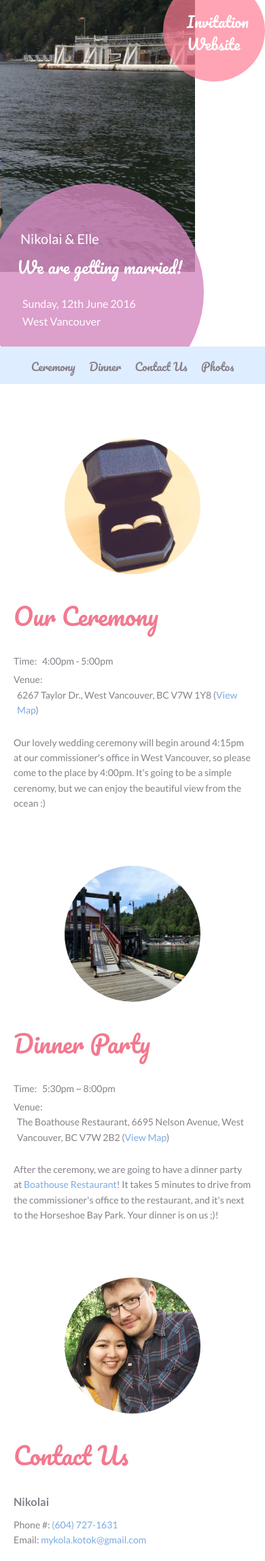
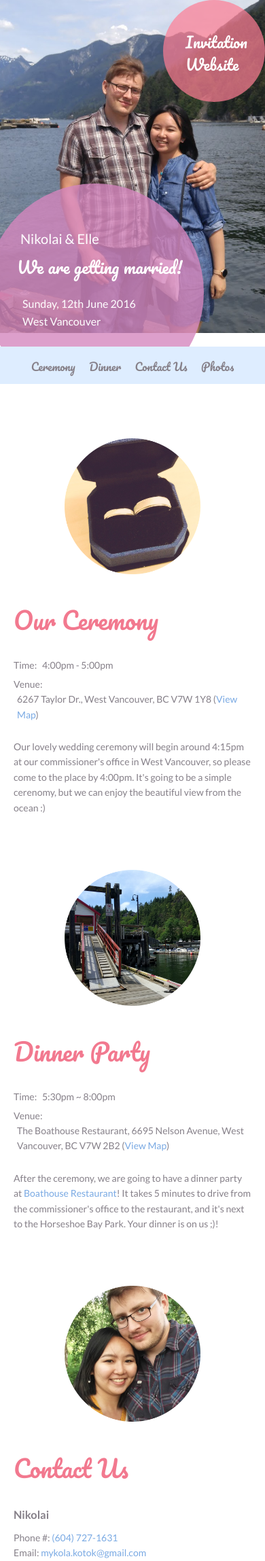
Before and after one commit to lennakz/Wedding, a PHP site: page / in a window 390 px wide. Shown: the top 2297 px of the page at 68% size. Run offline with PHP 8.4, Linux system fonts and the light colour scheme; some libraries are stand-ins or nearby versions.

Commit message:
fix bugs

```diff
--- a/home.html
+++ b/home.html
@@ -44,7 +44,9 @@
   <main>
     <section id="our-ceremony" class="our-ceremony">
       <div class="container cf">
-        <div class="section-photo left"></div>
+        <div class="section-photo left">
+          <img src="/images/main-ceremony.png" alt="">
+        </div>
         <div class="text-block-left">
           <h2>Our Ceremony</h1>
           <dl>
@@ -64,7 +66,9 @@
 
     <section id="dinner-party" class="dinner-party">
       <div class="container cf">
-        <div class="section-photo right"></div>
+        <div class="section-photo right">
+          <img src="/images/main-dinner.png" alt="">
+        </div>
         <div class="text-block-right">
           <h2>Dinner Party</h1>
           <dl>
@@ -84,7 +88,9 @@
 
     <section id="contact-us" class="contact-us">
       <div class="container cf">
-        <div class="section-photo left"></div>
+        <div class="section-photo left">
+          <img src="/images/main-contactus.png" alt="">
+        </div>
         <div class="text-block-left">
           <div class="contact-information">
             <h2>Contact Us</h1>
--- a/stylesheets/wedding_styles.css
+++ b/stylesheets/wedding_styles.css
@@ -97,10 +97,12 @@
 }
 
 .section-photo {
+  text-align: center;
+}
+
+.section-photo img {
   width: 250px;
   height: 250px;
-  border-radius: 50%;
-  background-size: cover;
 }
 
 .section-photo.right {
@@ -217,28 +219,10 @@
 
 .navbar li a:hover {
   color: #79a9e3;
-}
-
-/*===== Our Ceremony =====*/
-
-.our-ceremony .section-photo {
-  background-image: url('images/our-ceremony.jpg');
-  background-position: 0 0;
-}
-
-/*===== Our Ceremony =====*/
-
-.dinner-party .section-photo {
-  background-image: url('images/dinner-party.jpg');
-  background-position: 0 0;
+  text-decoration: none;
 }
 
 /*===== Contact Us =====*/
-
-.contact-us .section-photo {
-  background-image: url('images/contact-us.jpg');
-  background-position: -120px 0;
-}
 
 .contact-info {
   float: left;
@@ -339,9 +323,8 @@
   }
   .header-messages {
     height: 550px;
-    background: url("images/header-background.jpg") no-repeat left -200px;
+    background: url("/images/header-background.jpg") no-repeat 0 14%;
     background-size: 120%;
-    background-attachment: fixed;
   }
   .navbar-fixed {
     position: fixed;
@@ -352,15 +335,14 @@
 
 /*===== For Desktop =====*/
 
-@media (min-width: 1025px) and (max-width: 1279px) {
+@media (min-width: 1024px) and (max-width: 1279px) {
  header {
    height: 550px;
  }
  .header-messages {
    height: 550px;
-   background: url("images/header-background.jpg") no-repeat 0 -200px;
-   background-size: 130%;
-   background-attachment: fixed;
+   background: url("/images/header-background.jpg") no-repeat 0 0;
+   background-size: 140%;
  }
  .navbar-fixed {
    position: fixed;
@@ -371,7 +353,7 @@
 
 /*===== For Tablet =====*/
 
-@media (min-width: 768px) and (max-width: 1024px) {
+@media (min-width: 768px) and (max-width: 1023px) {
   body {
     font-size: 14px;
   }
@@ -408,7 +390,7 @@
   .text-block-right {
     padding-right: 230px;
   }
-  .section-photo {
+  .section-photo img {
     width: 200px;
     height: 200px;
   }
@@ -417,9 +399,8 @@
 
   .header-messages {
     height: 450px;
-    background: url("images/header-background.jpg") no-repeat 0 -100px;
-    background-size: 130%;
-    background-attachment: fixed;
+    background: url("/images/header-background.jpg") no-repeat 0 40px;
+    background-size: 140%;
   }
   .header-messages-main {
     width: 420px;
@@ -559,17 +540,17 @@
   .text-block-right {
     padding-right: 0;
   }
-  .section-photo {
+  .section-photo img {
     width: 200px;
     height: 200px;
-    margin: 0 auto 30px;
+    margin-bottom: 30px;
   }
 
   /*===== Header =====*/
 
   .header-messages {
     height: 510px;
-    background: url("images/header-background.jpg") no-repeat -620px -110px;
+    background: url("/images/header-background.jpg") no-repeat 56% -20px;
     background-size: cover;
     background-attachment: fixed;
   }
@@ -600,7 +581,7 @@
 
   .header-messages-sub {
     position: absolute;
-    top: -30px;
+    top: 0;
     right: 0;
     width: 150px;
     height: 150px;
@@ -610,7 +591,7 @@
 
   .header-messages-sub span {
     top: 45px;
-    left: 35px;
+    left: 33px;
     font-size: 22px;
     line-height: 1.5;
   }
@@ -662,6 +643,10 @@
     background-position: -120px 0;
   }
 
+  .contact-info {
+    width: 100%;
+  }
+
   .contact-info + .contact-info {
     margin-top: 20px;
     margin-left: 0;
@@ -683,8 +668,12 @@
   }
 
   .return-to-top {
-    bottom: 80px;
-    right: 20px;
+    bottom: 20px;
+    right: 10px;
   }
 
+  /*===== Footer ===== */
+
+  footer {font-size: 13px;}
+
 }
```
Also changed, not shown: images/bg-dot-left.png (renamed from stylesheets/images/bg-dot-left.png), images/bg-dot-right.png (renamed from stylesheets/images/bg-dot-right.png), images/header-background.jpg (renamed from stylesheets/images/header-background.jpg), images/main-ceremony.png (added), images/main-contactus.png (added), images/main-dinner.png (added), stylesheets/images/contact-us.jpg (deleted), stylesheets/images/dinner-party.jpg (deleted), stylesheets/images/our-ceremony.jpg (deleted), 1 other file.
